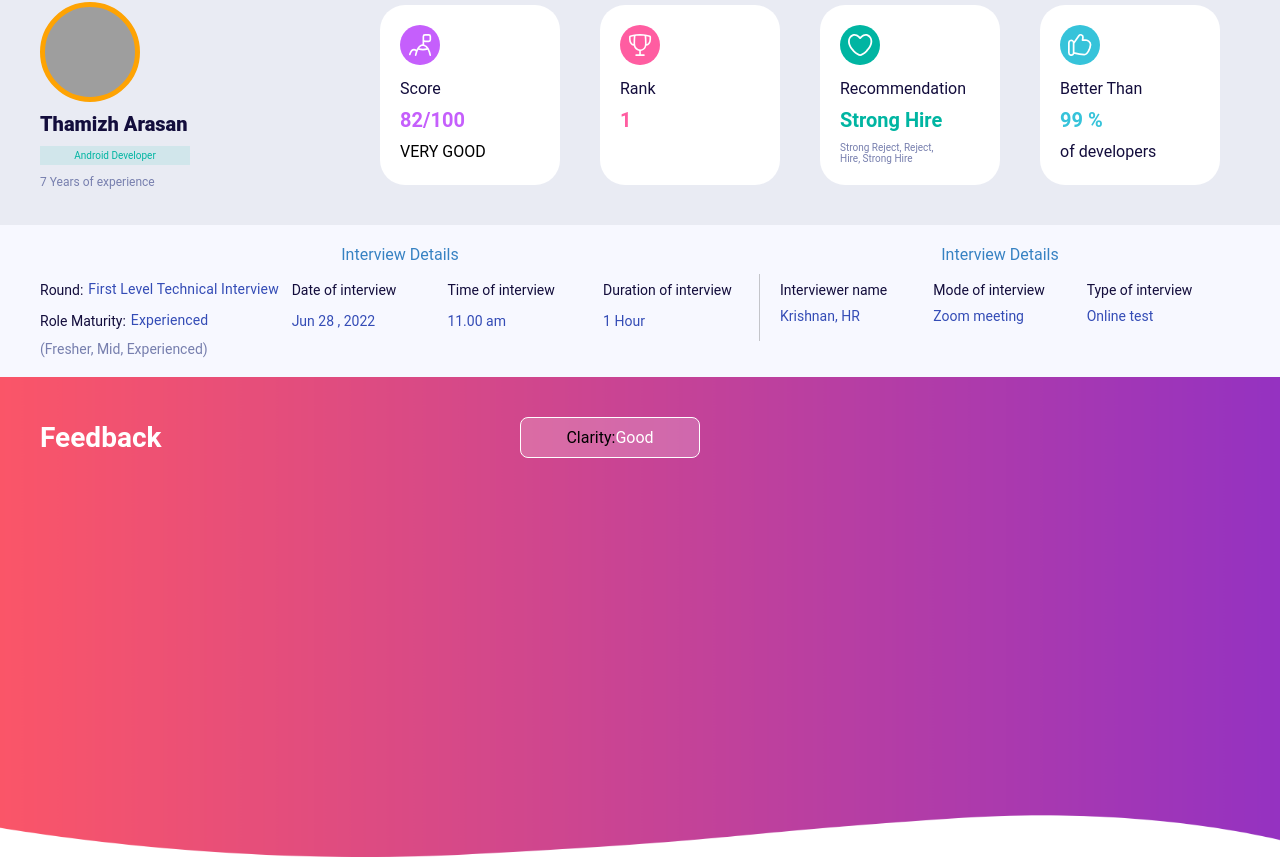
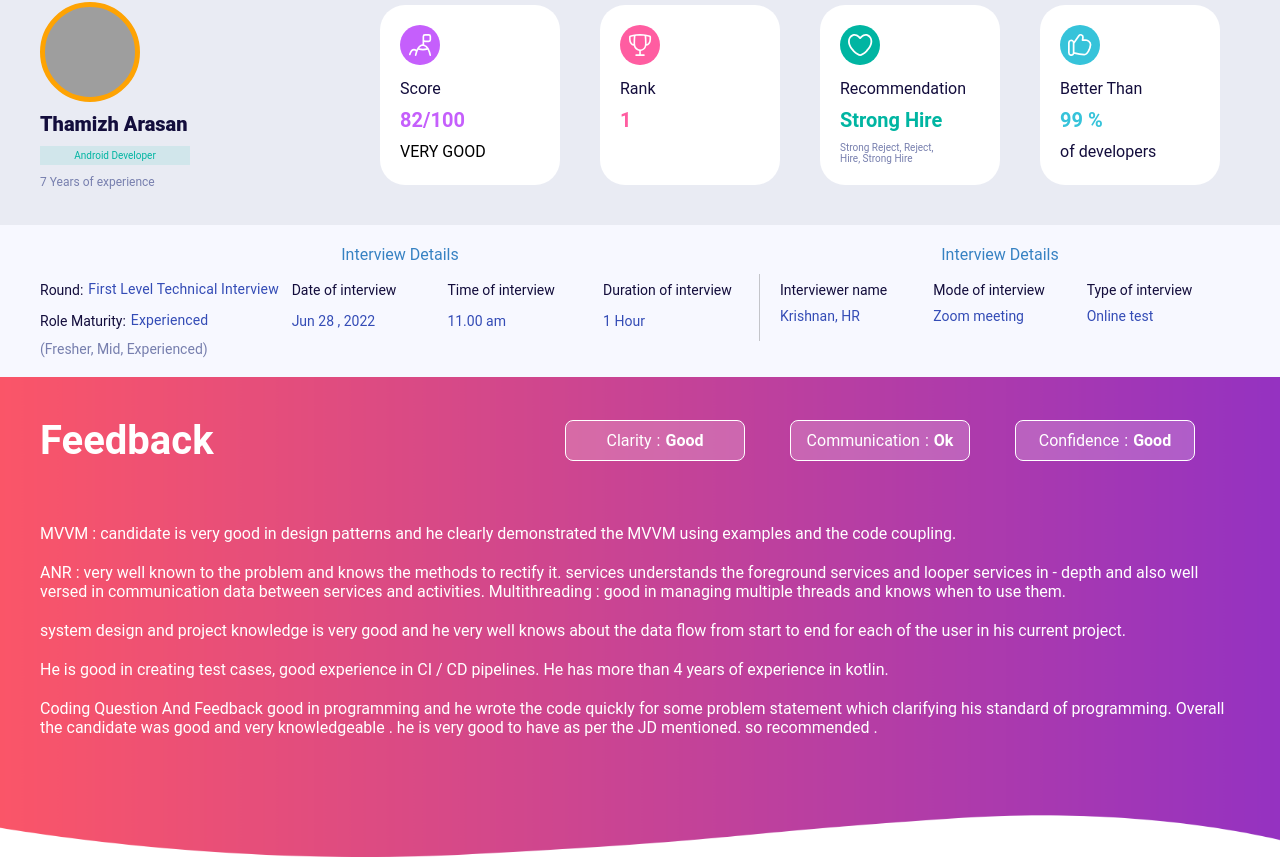
Before and after one commit to jassirahmed/report-web-application, a React (Create React App) app: page / in a window 1280 px wide. Shown: the part 559-1416 px from the top of the page. Built offline with nearby package versions, Linux system fonts and the light colour scheme; grey boxes are pictures that could not be loaded.

Commit message:
feedback component done

```diff
--- a/src/components/FeedBack/FeedBackCard.jsx
+++ b/src/components/FeedBack/FeedBackCard.jsx
@@ -5,8 +5,8 @@ export default function FeedBackCard() {
     return (
         <Box className="fb-bgImage">
             <Box className="flex" sx={{ padding: '40px' }}>
-                <Box sx={{ width: '40%', fontSize: '28px', fontWeight: '700', textAlign: 'left', color: '#FFFFFF' }}>Feedback</Box>
-                <Box className='flex' sx={{ width: '60%' }}>
+                <Box sx={{ width: '40%', fontSize: '40px', fontWeight: '700', textAlign: 'left', color: '#FFFFFF' }}>Feedback</Box>
+                <Box className='flex' sx={{ width: '60%', justifyContent: 'space-evenly' }}>
                     <Box className='flex'
                         sx={{
                             width: '180px',
@@ -15,18 +15,91 @@ export default function FeedBackCard() {
                             justifyContent: 'center',
                             paddingY: '10px',
                             borderRadius: '8px',
-                            backgroundColor: '#FFFFFF33'
+                            backgroundColor: '#FFFFFF33',
+                            color: '#FFFFFF',
                         }}>
-                        <Box>Clarity</Box> :
                         <Box
                             sx={{
-                                color: '#FFFFFF'
+                                fontWeight: 400,
+                                marginRight: '5px'
+                            }}
+                        >Clarity</Box> :
+                        <Box
+                            sx={{
+                                fontWeight: 600,
+                                marginLeft: '5px'
                             }}>
                             Good
                         </Box>
                     </Box>
-                    <Box></Box>
-                    <Box></Box>
+                    <Box className='flex'
+                        sx={{
+                            width: '180px',
+                            border: '1px solid #FFFFFF',
+                            alignItems: 'center',
+                            justifyContent: 'center',
+                            paddingY: '10px',
+                            borderRadius: '8px',
+                            backgroundColor: '#FFFFFF33',
+                            color: '#FFFFFF',
+                        }}>
+                        <Box
+                            sx={{
+                                fontWeight: 400,
+                                marginRight: '5px'
+                            }}
+                        >
+                            Communication</Box> :
+                        <Box
+                            sx={{
+                                fontWeight: 600,
+                                marginLeft: '5px'
+                            }}>
+                            Ok
+                        </Box>
+                    </Box>
+                    <Box className='flex'
+                        sx={{
+                            width: '180px',
+                            border: '1px solid #FFFFFF',
+                            alignItems: 'center',
+                            justifyContent: 'center',
+                            paddingY: '10px',
+                            borderRadius: '8px',
+                            backgroundColor: '#FFFFFF33',
+                            color: '#FFFFFF',
+                        }}>
+                        <Box
+                            sx={{
+                                fontWeight: 400,
+                                marginRight: '5px'
+                            }}
+                        >Confidence</Box> :
+                        <Box
+                            sx={{
+                                fontWeight: 600,
+                                marginLeft: '5px'
+                            }}>
+                            Good
+                        </Box>
+                    </Box>
+                </Box>
+            </Box>
+            <Box sx={{ textAlign: 'left', padding: '20px 40px', color: '#FFFFFF' }}>
+                <Box sx={{ paddingBottom: '20px' }}>
+                    MVVM : candidate is very good in design patterns and he clearly demonstrated the MVVM using examples and the code coupling.
+                </Box>
+                <Box sx={{ paddingBottom: '20px' }}>
+                    ANR : very well known to the problem and knows the methods to rectify it. services understands the foreground services and looper services in - depth and also well versed in communication data between services and activities. Multithreading : good in managing multiple threads and knows when to use them.
+                </Box>
+                <Box sx={{ paddingBottom: '20px' }}>
+                    system design and project knowledge is very good and he very well knows about the data flow from start to end for each of the user in his current project.
+                </Box>
+                <Box sx={{ paddingBottom: '20px' }}>
+                    He is good in creating test cases, good experience in CI / CD pipelines. He has more than 4 years of experience in kotlin.
+                </Box>
+                <Box>
+                    Coding Question And Feedback good in programming and he wrote the code quickly for some problem statement which clarifying his standard of programming. Overall the candidate was good and very knowledgeable . he is very good to have as per the JD mentioned. so recommended .
                 </Box>
             </Box>
         </Box>
```
